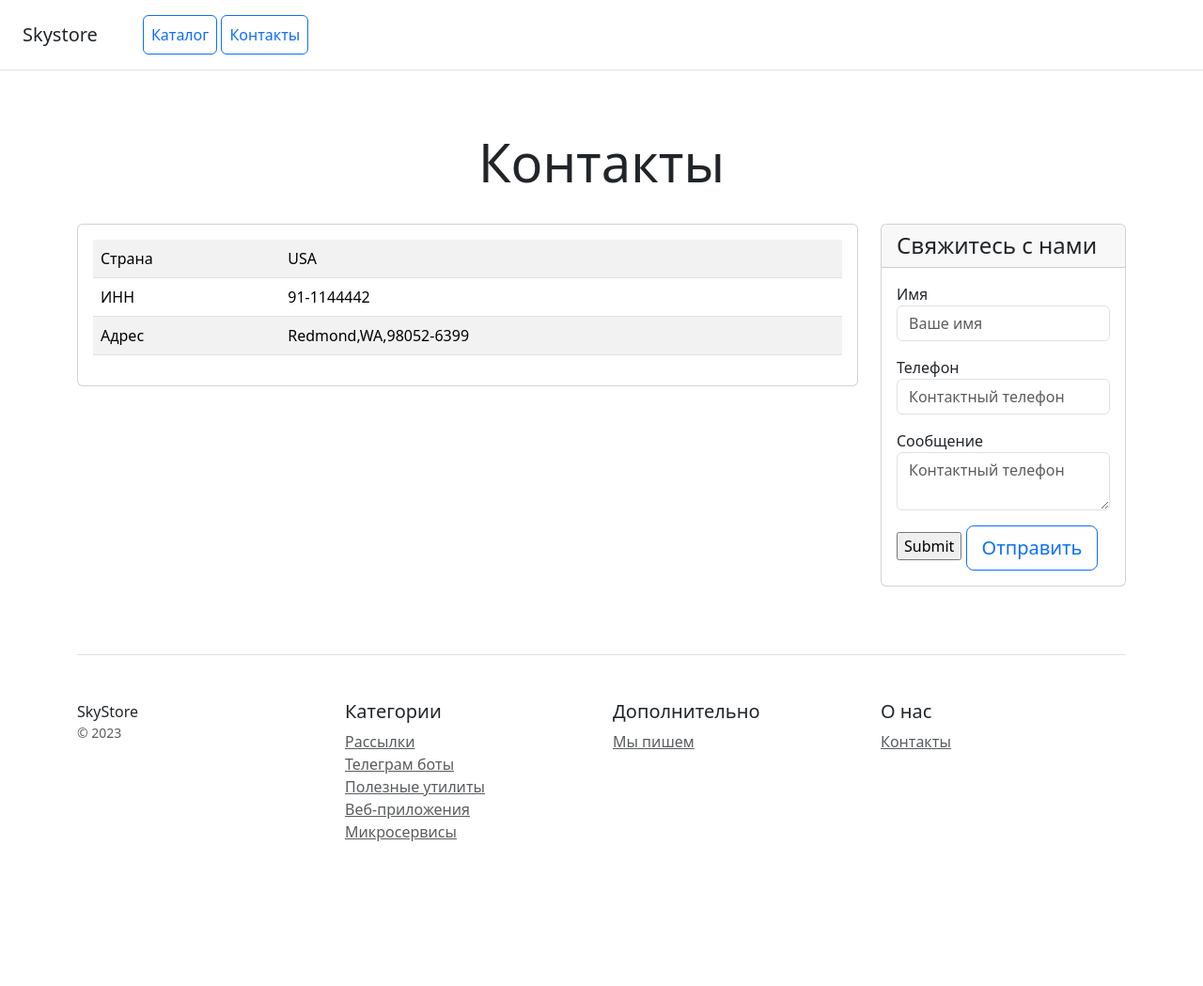
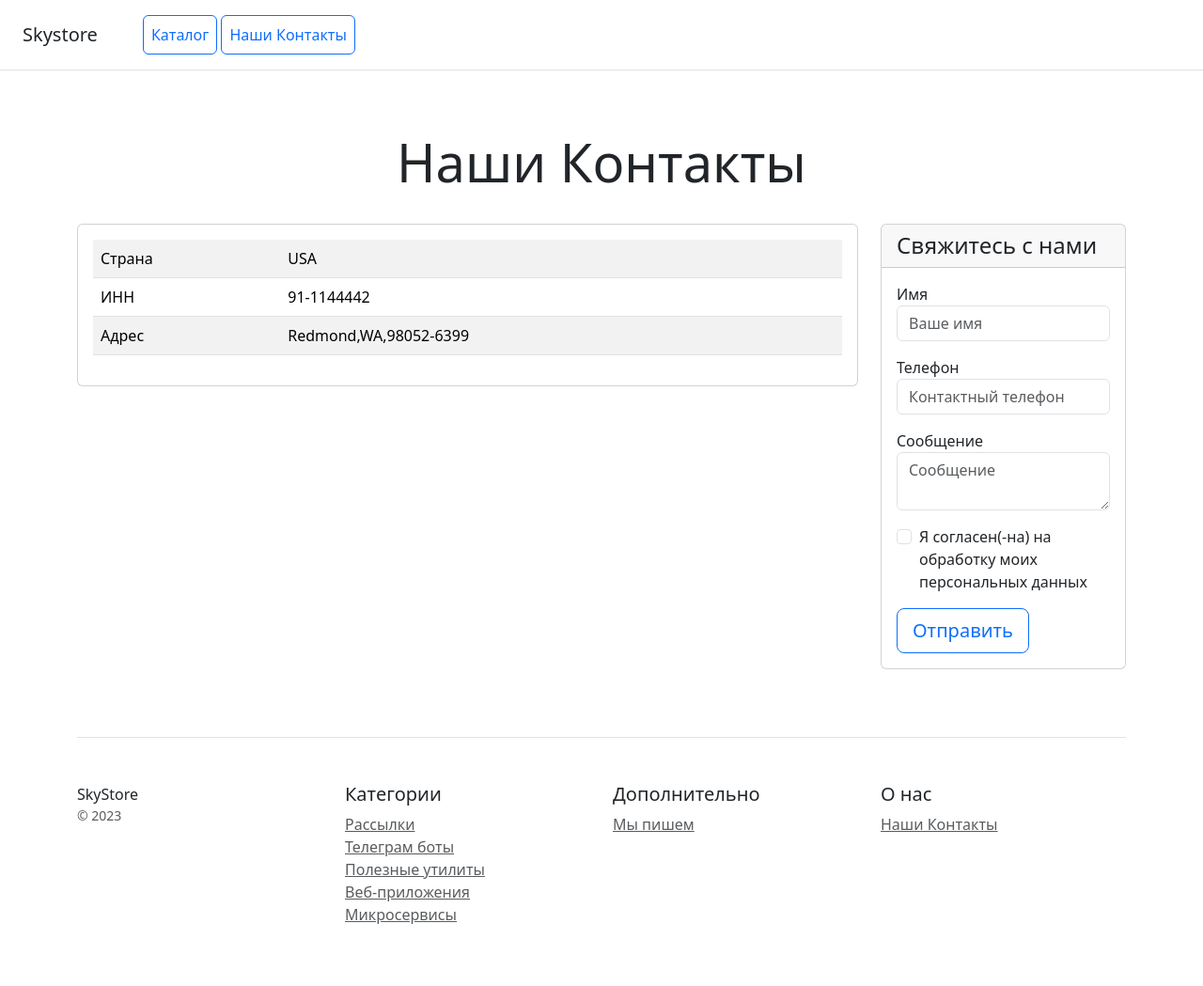
Before and after one commit to YGilm/online_store, a Django app: page /contacts/ in a window 1280 px wide. Shown: the whole page at 94% size. Before the commit the page ends 895 px from the top, so only its background shows below. Run offline with Django 4.2, Linux system fonts and the light colour scheme; some libraries are stand-ins or nearby versions.

Commit message:
Added a request for the processing of personal data of users

```diff
--- a/catalog/templates/catalog/contacts.html
+++ b/catalog/templates/catalog/contacts.html
@@ -11,12 +11,12 @@
     <h5 class="my-0 mr-md-auto font-weight-normal">Skystore</h5>
     <nav class="ms-5">
         <a class="p-2 btn btn-outline-primary" href="/">Каталог</a>
-        <a class="p-2 btn btn-outline-primary" href="/contacts/">Контакты</a>
+        <a class="p-2 btn btn-outline-primary" href="/contacts/">Наши Контакты</a>
     </nav>
 </div>
 
 <div class="pricing-header px-3 py-3 pt-md-5 pb-md-4 mx-auto text-center">
-    <h1 class="display-4">Контакты</h1>
+    <h1 class="display-4"> Наши Контакты</h1>
 </div>
 
 <div class="container">
@@ -51,19 +51,27 @@
                         {% csrf_token %}
                         <div class="mb-3">
                             <label for="name">Имя</label>
-                            <input type="text" name="name" class="form-control" id="name" placeholder="Ваше имя" required>
+                            <input type="text" name="name" class="form-control" id="name" placeholder="Ваше имя"
+                                   required>
                         </div>
                         <div class="mb-3">
                             <label for="phone">Телефон</label>
-                            <input type="text" name="phone" class="form-control" id="phone" placeholder="Контактный телефон" required>
+                            <input type="text" name="phone" class="form-control" id="phone"
+                                   placeholder="Контактный телефон" required>
                         </div>
                         <div class="mb-3">
                             <label for="message">Сообщение</label>
-                            <textarea type="text" name="message" class="form-control" id="message" placeholder="Контактный телефон" required></textarea>
+                            <textarea type="text" name="message" class="form-control" id="message"
+                                      placeholder="Сообщение" required></textarea>
                         </div>
+                        <div class="form-check mb-3">
+                            <input type="checkbox" class="form-check-input" id="consent" name="consent" required>
+                            <label class="form-check-label" for="consent">Я согласен(-на) на обработку моих персональных
+                                данных</label>
+                        </div>
+                        <button type="submit" class="btn btn-lg btn-block btn-outline-primary">Отправить</button>
                     </form>
-                    <input type="submit">
-                    <button type="submit" class="btn btn-lg btn-block btn-outline-primary">Отправить</button>
+
                 </div>
             </div>
         </div>
@@ -94,7 +102,7 @@
             <div class="col-6 col-md">
                 <h5>О нас</h5>
                 <ul class="list-unstyled text-small">
-                    <li><a class="text-muted" href="/contacts/">Контакты</a></li>
+                    <li><a class="text-muted" href="/contacts/"> Наши Контакты</a></li>
                 </ul>
             </div>
         </div>
```
